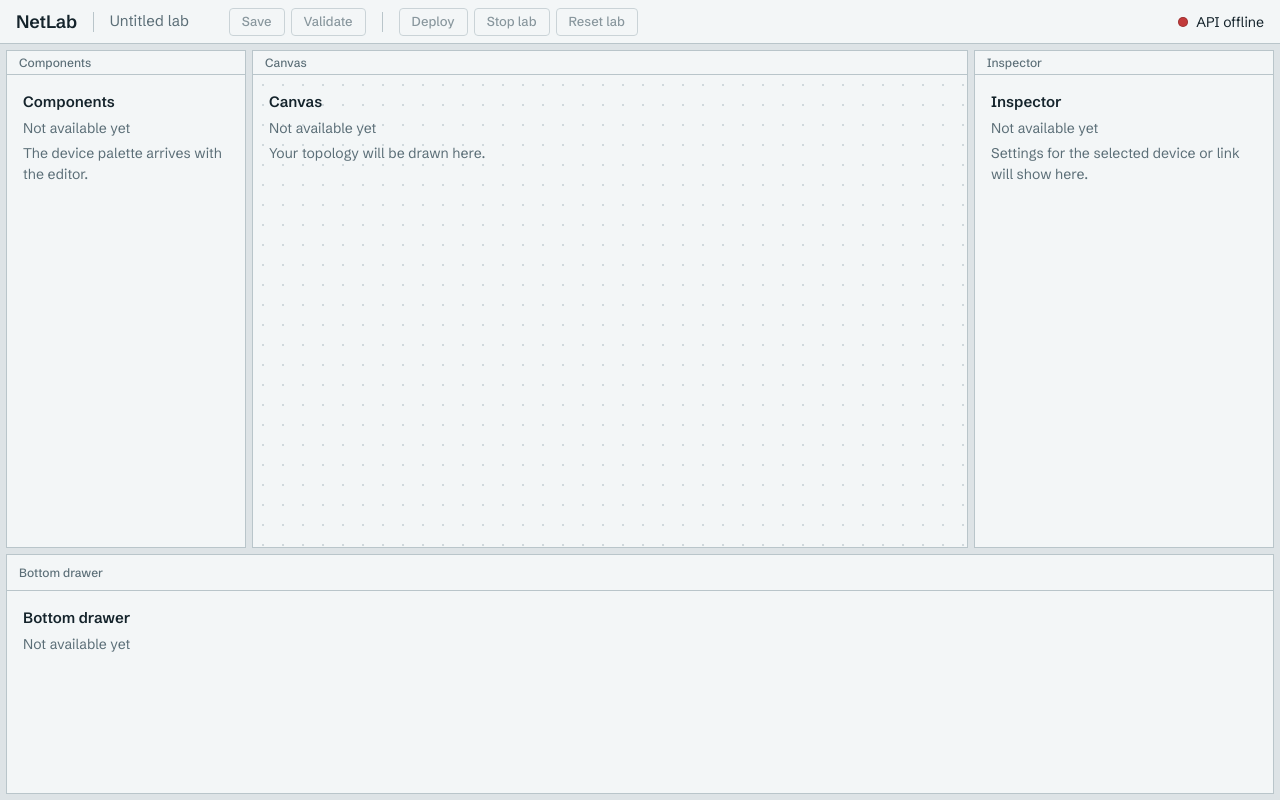
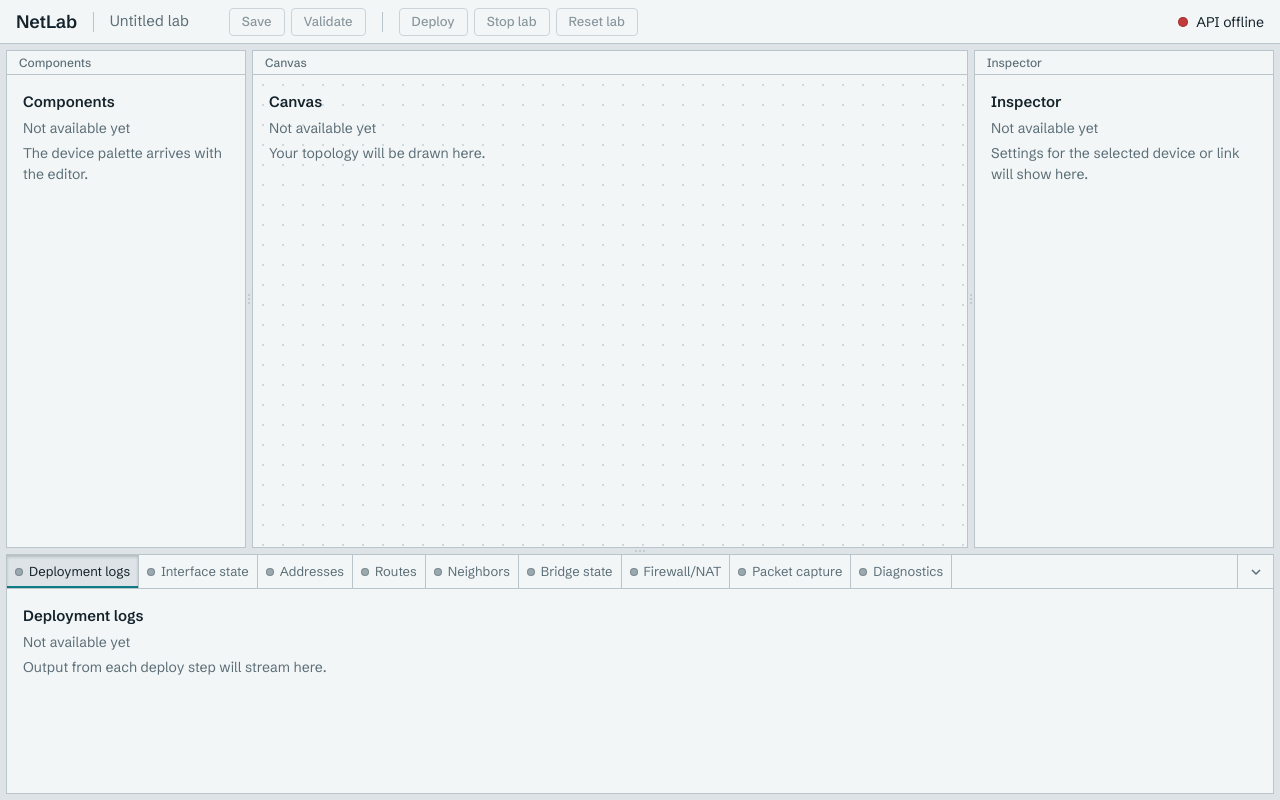
Before and after one commit to ah-naf/netlab, a React (Vite) app in the folder web/: page / in a window 1280 px wide. Built offline with nearby package versions, Linux system fonts and the light colour scheme; no server answers.

Commit message:
feat: add resizable panels, collapsible drawer, and patch-panel tabs

```diff
--- a/web/src/components/AppShell.tsx
+++ b/web/src/components/AppShell.tsx
@@ -1,13 +1,37 @@
-import { APP_MIN_WIDTH, RAIL_SIZE, REGION } from "../constants/layout";
+import {
+  APP_MIN_WIDTH,
+  CENTER_MIN_WIDTH,
+  DRAWER_HEADER_HEIGHT,
+  RAIL_SIZE,
+  REGION,
+  SIZE_RANGE,
+} from "../constants/layout";
 import { useLayoutStore } from "../store/layoutStore";
 import BottomDrawer from "./BottomDrawer";
+import ResizeHandle from "./ResizeHandle";
 import SidePanel from "./SidePanel";
 import Toolbar from "./Toolbar";
 
 /** Tracks alternate panel and rail; rails hold the drag handles. */
 export default function AppShell() {
-  const { leftWidth, rightWidth, drawerHeight } = useLayoutStore();
+  const {
+    leftWidth,
+    rightWidth,
+    drawerHeight,
+    drawerCollapsed,
+    setLeftWidth,
+    setRightWidth,
+    setDrawerHeight,
+  } = useLayoutStore();
   const rail = `${RAIL_SIZE}px`;
+  const rowHeight = drawerCollapsed ? DRAWER_HEADER_HEIGHT : drawerHeight;
+  // Window width minus the frame (padding and two rails) and the center's minimum.
+  const columnSpace =
+    Math.max(window.innerWidth, APP_MIN_WIDTH) -
+    CENTER_MIN_WIDTH -
+    4 * RAIL_SIZE;
+  const leftMax = Math.min(SIZE_RANGE.leftWidth.max, columnSpace - rightWidth);
+  const rightMax = Math.min(SIZE_RANGE.rightWidth.max, columnSpace - leftWidth);
 
   return (
     <div
@@ -16,10 +40,11 @@ export default function AppShell() {
     >
       <Toolbar />
       <div
-        className="grid min-h-0 flex-1 p-1.5"
+        className="shell-grid grid min-h-0 flex-1"
         style={{
+          padding: RAIL_SIZE,
           gridTemplateColumns: `${leftWidth}px ${rail} 1fr ${rail} ${rightWidth}px`,
-          gridTemplateRows: `1fr ${rail} ${drawerHeight}px`,
+          gridTemplateRows: `1fr ${rail} ${rowHeight}px`,
         }}
       >
         <SidePanel
@@ -27,17 +52,49 @@ export default function AppShell() {
           {...REGION.COMPONENTS}
           className="col-start-1 row-start-1"
         />
+        <ResizeHandle
+          axis="x"
+          label="Resize components column"
+          value={leftWidth}
+          min={SIZE_RANGE.leftWidth.min}
+          max={leftMax}
+          sign={1}
+          onChange={setLeftWidth}
+          className="col-start-2 row-start-1"
+        />
         <SidePanel
           as="main"
           {...REGION.CANVAS}
           dotGrid
           className="col-start-3 row-start-1"
         />
+        <ResizeHandle
+          axis="x"
+          label="Resize inspector column"
+          value={rightWidth}
+          min={SIZE_RANGE.rightWidth.min}
+          max={rightMax}
+          sign={-1}
+          onChange={setRightWidth}
+          className="col-start-4 row-start-1"
+        />
         <SidePanel
           as="aside"
           {...REGION.INSPECTOR}
           className="col-start-5 row-start-1"
         />
+        {!drawerCollapsed && (
+          <ResizeHandle
+            axis="y"
+            label="Resize drawer"
+            value={drawerHeight}
+            min={SIZE_RANGE.drawerHeight.min}
+            max={SIZE_RANGE.drawerHeight.max}
+            sign={-1}
+            onChange={setDrawerHeight}
+            className="col-span-5 row-start-2"
+          />
+        )}
         <BottomDrawer className="col-span-5 row-start-3" />
       </div>
     </div>
--- a/web/src/components/BottomDrawer.tsx
+++ b/web/src/components/BottomDrawer.tsx
@@ -1,4 +1,14 @@
-import { DRAWER_LABEL } from "../constants/layout";
+import {
+  COLLAPSE_LABEL,
+  DRAWER_HEADER_HEIGHT,
+  DRAWER_LABEL,
+  DRAWER_PANEL_ID,
+  DRAWER_TABS,
+  EXPAND_LABEL,
+  tabDomId,
+} from "../constants/layout";
+import { useLayoutStore } from "../store/layoutStore";
+import DrawerTabs from "./DrawerTabs";
 import NotAvailable from "./NotAvailable";
 
 interface Props {
@@ -6,17 +16,50 @@ interface Props {
 }
 
 export default function BottomDrawer({ className = "" }: Props) {
+  const { activeTab, drawerCollapsed, toggleDrawer } = useLayoutStore();
+  const tab = DRAWER_TABS.find(({ id }) => id === activeTab) ?? DRAWER_TABS[0];
+
   return (
     <section
       aria-label={DRAWER_LABEL}
       className={`flex min-h-0 min-w-0 flex-col overflow-hidden border border-rule bg-panel ${className}`}
     >
-      <div className="flex h-9 shrink-0 items-center border-b border-rule px-3 text-xs font-medium text-ink-muted">
-        {DRAWER_LABEL}
+      <div
+        className={`flex shrink-0 items-center ${drawerCollapsed ? "" : "border-b border-rule"}`}
+        style={{ height: DRAWER_HEADER_HEIGHT - 2 }}
+      >
+        <DrawerTabs />
+        <button
+          type="button"
+          aria-expanded={!drawerCollapsed}
+          aria-label={drawerCollapsed ? EXPAND_LABEL : COLLAPSE_LABEL}
+          title={drawerCollapsed ? EXPAND_LABEL : COLLAPSE_LABEL}
+          onClick={toggleDrawer}
+          className="flex h-full w-9 shrink-0 items-center justify-center border-l border-rule text-ink-muted transition-colors duration-100 hover:text-signal"
+        >
+          <svg
+            width="12"
+            height="12"
+            viewBox="0 0 12 12"
+            fill="none"
+            stroke="currentColor"
+            strokeWidth="1.5"
+            className={drawerCollapsed ? "rotate-180" : ""}
+          >
+            <path d="M2 4l4 4 4-4" />
+          </svg>
+        </button>
       </div>
-      <div className="min-h-0 flex-1 overflow-hidden">
-        <NotAvailable name={DRAWER_LABEL} />
-      </div>
+      {!drawerCollapsed && (
+        <div
+          id={DRAWER_PANEL_ID}
+          role="tabpanel"
+          aria-labelledby={tabDomId(tab.id)}
+          className="min-h-0 flex-1 overflow-hidden"
+        >
+          <NotAvailable name={tab.label} hint={tab.hint} />
+        </div>
+      )}
     </section>
   );
 }
--- /dev/null
+++ b/web/src/components/DrawerTabs.tsx
@@ -0,0 +1,55 @@
+import type { KeyboardEvent } from "react";
+import { DRAWER_PANEL_ID, DRAWER_TABS, tabDomId } from "../constants/layout";
+import { useLayoutStore } from "../store/layoutStore";
+
+const TAB_KEYS = { ArrowRight: 1, ArrowLeft: -1 } as const;
+
+const PORT =
+  "flex h-full shrink-0 items-center gap-1.5 whitespace-nowrap border-r border-rule px-2 text-[13px] transition-[box-shadow,color] duration-[120ms]";
+const IDLE = "text-ink-muted hover:text-ink";
+const SEATED =
+  "bg-chassis text-ink shadow-[inset_0_2px_3px_rgb(0_0_0/0.18),inset_0_-2px_0_var(--signal)]";
+
+/** Patch panel: each tab is a port whose LED stays dark until its feature exists. */
+export default function DrawerTabs() {
+  const { activeTab, setActiveTab } = useLayoutStore();
+
+  const onKeyDown = (event: KeyboardEvent) => {
+    const step = TAB_KEYS[event.key as keyof typeof TAB_KEYS];
+    if (!step) return;
+    event.preventDefault();
+    const current = DRAWER_TABS.findIndex((tab) => tab.id === activeTab);
+    const next =
+      DRAWER_TABS[(current + step + DRAWER_TABS.length) % DRAWER_TABS.length];
+    setActiveTab(next.id);
+    document.getElementById(tabDomId(next.id))?.focus();
+  };
+
+  return (
+    <div
+      role="tablist"
+      onKeyDown={onKeyDown}
+      className="flex h-full min-w-0 flex-1 overflow-x-auto"
+    >
+      {DRAWER_TABS.map(({ id, label }) => {
+        const selected = id === activeTab;
+        return (
+          <button
+            key={id}
+            id={tabDomId(id)}
+            type="button"
+            role="tab"
+            aria-selected={selected}
+            aria-controls={DRAWER_PANEL_ID}
+            tabIndex={selected ? 0 : -1}
+            onClick={() => setActiveTab(id)}
+            className={`${PORT} ${selected ? SEATED : IDLE}`}
+          >
+            <span className="h-2 w-2 rounded-full bg-led-off ring-1 ring-inset ring-black/20" />
+            {label}
+          </button>
+        );
+      })}
+    </div>
+  );
+}
--- /dev/null
+++ b/web/src/components/ResizeHandle.tsx
@@ -0,0 +1,72 @@
+import type { KeyboardEvent } from "react";
+import { RESIZE_KEYS, RESIZE_STEP } from "../constants/layout";
+import { useResizeDrag } from "../hooks/useResizeDrag";
+import { clamp } from "../store/clamp";
+
+interface Props {
+  axis: "x" | "y";
+  label: string;
+  value: number;
+  min: number;
+  max: number;
+  sign: 1 | -1;
+  onChange: (value: number) => void;
+  className?: string;
+}
+
+const AXIS_STYLE = {
+  x: { cursor: "cursor-col-resize", grip: "flex-col", orientation: "vertical" },
+  y: {
+    cursor: "cursor-row-resize",
+    grip: "flex-row",
+    orientation: "horizontal",
+  },
+} as const;
+
+export default function ResizeHandle({
+  axis,
+  label,
+  value,
+  min,
+  max,
+  sign,
+  onChange,
+  className = "",
+}: Props) {
+  const style = AXIS_STYLE[axis];
+  const apply = (next: number) =>
+    onChange(clamp(next, { min, max, fallback: value }));
+  const onPointerDown = useResizeDrag({ axis, value, sign, onChange: apply });
+
+  const onKeyDown = (event: KeyboardEvent) => {
+    const keys: Record<string, number> = RESIZE_KEYS[axis];
+    const direction = keys[event.key];
+    if (!direction) return;
+    event.preventDefault();
+    apply(value + sign * direction * RESIZE_STEP);
+  };
+
+  return (
+    <div
+      role="separator"
+      tabIndex={0}
+      aria-label={label}
+      aria-orientation={style.orientation}
+      aria-valuenow={value}
+      aria-valuemin={min}
+      aria-valuemax={max}
+      onPointerDown={onPointerDown}
+      onKeyDown={onKeyDown}
+      className={`group flex touch-none items-center justify-center transition-colors duration-100 hover:bg-signal/15 focus-visible:bg-signal/15 ${style.cursor} ${className}`}
+    >
+      <span className={`flex gap-0.5 ${style.grip}`}>
+        {[0, 1, 2].map((dot) => (
+          <span
+            key={dot}
+            className="h-0.5 w-0.5 rounded-full bg-rule transition-colors duration-100 group-hover:bg-signal group-focus-visible:bg-signal"
+          />
+        ))}
+      </span>
+    </div>
+  );
+}
--- a/web/src/constants/layout.ts
+++ b/web/src/constants/layout.ts
@@ -33,15 +33,51 @@ export const DRAWER_TAB_ID = {
 } as const;
 
 export const DRAWER_TABS: readonly DrawerTab[] = [
-  { id: DRAWER_TAB_ID.DEPLOYMENT_LOGS, label: "Deployment logs" },
-  { id: DRAWER_TAB_ID.INTERFACE_STATE, label: "Interface state" },
-  { id: DRAWER_TAB_ID.ADDRESSES, label: "Addresses" },
-  { id: DRAWER_TAB_ID.ROUTES, label: "Routes" },
-  { id: DRAWER_TAB_ID.NEIGHBORS, label: "Neighbors" },
-  { id: DRAWER_TAB_ID.BRIDGE_STATE, label: "Bridge state" },
-  { id: DRAWER_TAB_ID.FIREWALL_NAT, label: "Firewall/NAT" },
-  { id: DRAWER_TAB_ID.PACKET_CAPTURE, label: "Packet capture" },
-  { id: DRAWER_TAB_ID.DIAGNOSTICS, label: "Diagnostics" },
+  {
+    id: DRAWER_TAB_ID.DEPLOYMENT_LOGS,
+    label: "Deployment logs",
+    hint: "Output from each deploy step will stream here.",
+  },
+  {
+    id: DRAWER_TAB_ID.INTERFACE_STATE,
+    label: "Interface state",
+    hint: "Link state and counters for each interface.",
+  },
+  {
+    id: DRAWER_TAB_ID.ADDRESSES,
+    label: "Addresses",
+    hint: "IP addresses on every interface.",
+  },
+  {
+    id: DRAWER_TAB_ID.ROUTES,
+    label: "Routes",
+    hint: "The routing table of each namespace.",
+  },
+  {
+    id: DRAWER_TAB_ID.NEIGHBORS,
+    label: "Neighbors",
+    hint: "ARP and neighbor entries.",
+  },
+  {
+    id: DRAWER_TAB_ID.BRIDGE_STATE,
+    label: "Bridge state",
+    hint: "Bridge ports and forwarding entries.",
+  },
+  {
+    id: DRAWER_TAB_ID.FIREWALL_NAT,
+    label: "Firewall/NAT",
+    hint: "Firewall rules and NAT state.",
+  },
+  {
+    id: DRAWER_TAB_ID.PACKET_CAPTURE,
+    label: "Packet capture",
+    hint: "Packets captured on a link.",
+  },
+  {
+    id: DRAWER_TAB_ID.DIAGNOSTICS,
+    label: "Diagnostics",
+    hint: "Ping and trace results.",
+  },
 ];
 
 export const DEFAULT_LAYOUT: LayoutState = {
@@ -87,3 +123,17 @@ export const REGION = {
 
 export const DRAWER_LABEL = "Bottom drawer";
 export const RAIL_SIZE = 6;
+export const DRAWER_HEADER_HEIGHT = 36;
+export const DRAWER_PANEL_ID = "drawer-panel";
+export const tabDomId = (id: string) => `drawer-tab-${id}`;
+
+export const RESIZING_ATTRIBUTE = "resizing";
+
+/** Direction each key moves the pointer position along an axis. */
+export const RESIZE_KEYS = {
+  x: { ArrowRight: 1, ArrowLeft: -1 },
+  y: { ArrowDown: 1, ArrowUp: -1 },
+} as const;
+
+export const COLLAPSE_LABEL = "Collapse drawer";
+export const EXPAND_LABEL = "Expand drawer";
--- /dev/null
+++ b/web/src/hooks/useResizeDrag.ts
@@ -0,0 +1,35 @@
+import type { PointerEvent as ReactPointerEvent } from "react";
+import { RESIZING_ATTRIBUTE } from "../constants/layout";
+
+interface Options {
+  axis: "x" | "y";
+  value: number;
+  /** 1 when moving right/down grows the panel, -1 when it shrinks it. */
+  sign: 1 | -1;
+  onChange: (value: number) => void;
+}
+
+/** Sizes come from the start value plus total movement, so a clamped drag never drifts from the pointer. */
+export function useResizeDrag({ axis, value, sign, onChange }: Options) {
+  const position = (e: { clientX: number; clientY: number }) =>
+    axis === "x" ? e.clientX : e.clientY;
+
+  return (event: ReactPointerEvent<HTMLElement>) => {
+    const handle = event.currentTarget;
+    const start = position(event);
+    handle.setPointerCapture(event.pointerId);
+    document.body.dataset[RESIZING_ATTRIBUTE] = "true";
+
+    const move = (e: PointerEvent) =>
+      onChange(value + sign * (position(e) - start));
+    const stop = () => {
+      delete document.body.dataset[RESIZING_ATTRIBUTE];
+      handle.removeEventListener("pointermove", move);
+      handle.removeEventListener("pointerup", stop);
+      handle.removeEventListener("pointercancel", stop);
+    };
+    handle.addEventListener("pointermove", move);
+    handle.addEventListener("pointerup", stop);
+    handle.addEventListener("pointercancel", stop);
+  };
+}
--- a/web/src/index.css
+++ b/web/src/index.css
@@ -62,3 +62,15 @@ body {
   );
   background-size: 20px 20px;
 }
+
+.shell-grid {
+  transition: grid-template-rows 150ms;
+}
+
+body[data-resizing] {
+  user-select: none;
+}
+
+body[data-resizing] .shell-grid {
+  transition: none;
+}
--- a/web/src/types/layout.ts
+++ b/web/src/types/layout.ts
@@ -5,6 +5,7 @@ export type DrawerTabId = (typeof DRAWER_TAB_ID)[keyof typeof DRAWER_TAB_ID];
 export interface DrawerTab {
   id: DrawerTabId;
   label: string;
+  hint: string;
 }
 
 export interface LayoutState {
```
Also changed, not shown: 2 other files (tests, documents, lock files or other folders).
